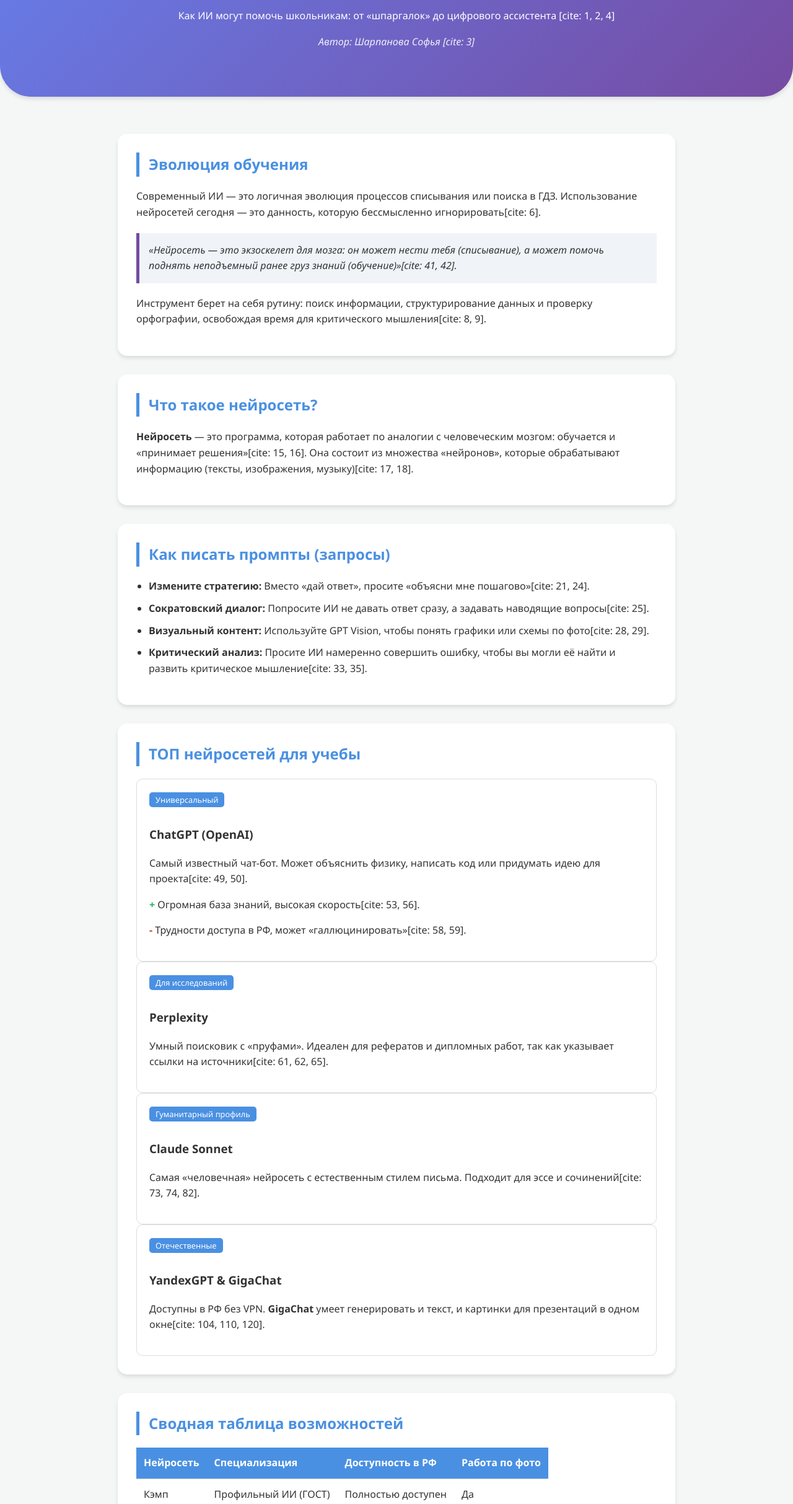
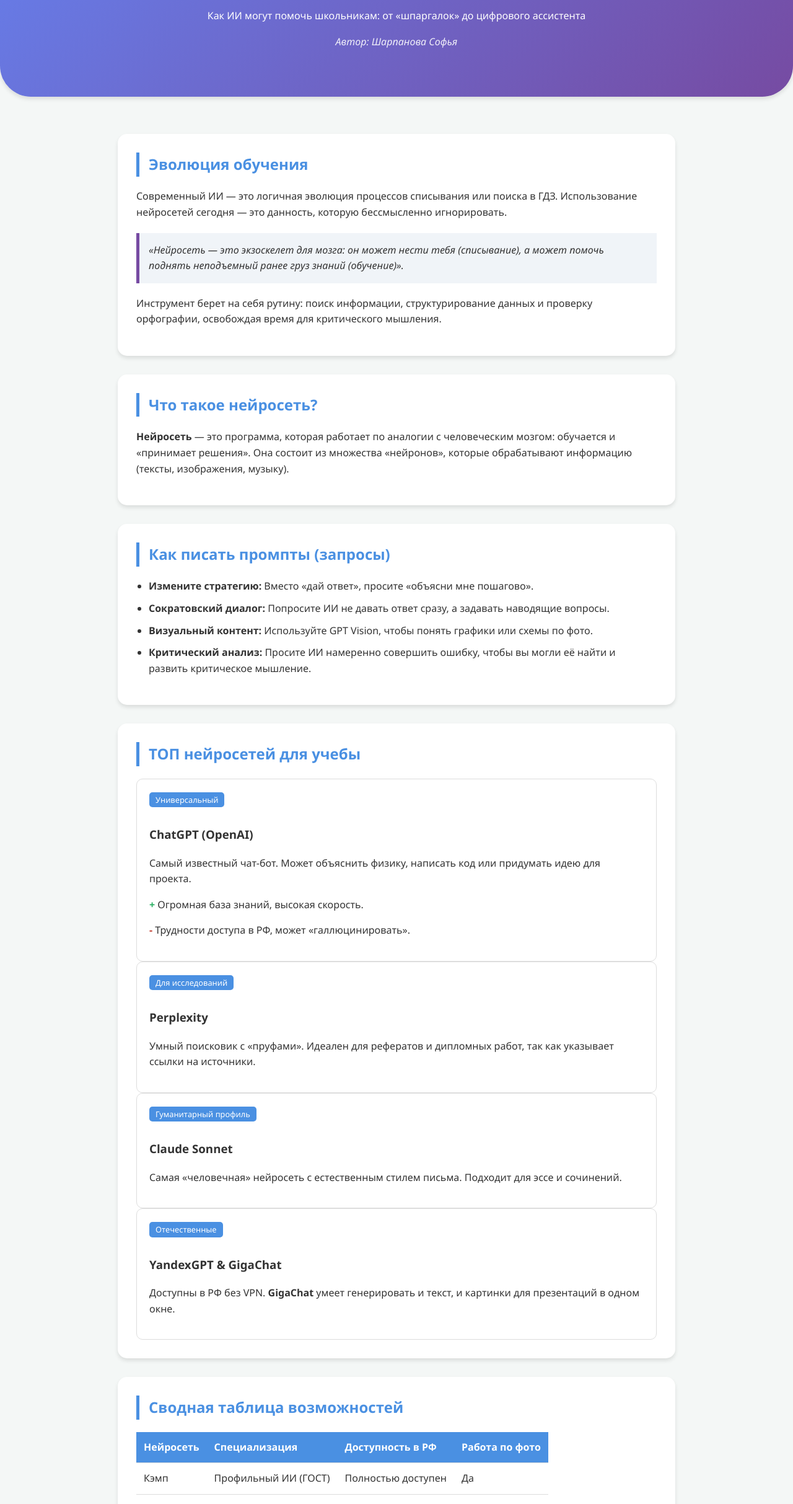
Before and after one commit to SofaSharpanova/Ai-info, a plain HTML site: page index.html in a window 1280 px wide. Shown: the part 127-2553 px from the top of the page at 62% size. Drawn offline with Linux system fonts and the light colour scheme.

Commit message:
Update index.html

```diff
--- a/index.html
+++ b/index.html
@@ -126,33 +126,33 @@
 
 <header>
     <h1>Лучшие нейросети для учебы</h1>
-    <p>Как ИИ могут помочь школьникам: от «шпаргалок» до цифрового ассистента [cite: 1, 2, 4]</p>
-    <p class="author">Автор: Шарпанова Софья [cite: 3]</p>
+    <p>Как ИИ могут помочь школьникам: от «шпаргалок» до цифрового ассистента</p>
+    <p class="author">Автор: Шарпанова Софья</p>
 </header>
 
 <div class="container">
 
     <section>
         <h2>Эволюция обучения</h2>
-        <p>Современный ИИ — это логичная эволюция процессов списывания или поиска в ГДЗ. Использование нейросетей сегодня — это данность, которую бессмысленно игнорировать[cite: 6].</p>
+        <p>Современный ИИ — это логичная эволюция процессов списывания или поиска в ГДЗ. Использование нейросетей сегодня — это данность, которую бессмысленно игнорировать.</p>
         <div class="quote">
-            «Нейросеть — это экзоскелет для мозга: он может нести тебя (списывание), а может помочь поднять неподъемный ранее груз знаний (обучение)»[cite: 41, 42].
+            «Нейросеть — это экзоскелет для мозга: он может нести тебя (списывание), а может помочь поднять неподъемный ранее груз знаний (обучение)».
         </div>
-        <p>Инструмент берет на себя рутину: поиск информации, структурирование данных и проверку орфографии, освобождая время для критического мышления[cite: 8, 9].</p>
+        <p>Инструмент берет на себя рутину: поиск информации, структурирование данных и проверку орфографии, освобождая время для критического мышления.</p>
     </section>
 
     <section>
         <h2>Что такое нейросеть?</h2>
-        <p><strong>Нейросеть</strong> — это программа, которая работает по аналогии с человеческим мозгом: обучается и «принимает решения»[cite: 15, 16]. Она состоит из множества «нейронов», которые обрабатывают информацию (тексты, изображения, музыку)[cite: 17, 18].</p>
+        <p><strong>Нейросеть</strong> — это программа, которая работает по аналогии с человеческим мозгом: обучается и «принимает решения». Она состоит из множества «нейронов», которые обрабатывают информацию (тексты, изображения, музыку).</p>
     </section>
 
     <section>
         <h2>Как писать промпты (запросы)</h2>
         <ul>
-            <li><strong>Измените стратегию:</strong> Вместо «дай ответ», просите «объясни мне пошагово»[cite: 21, 24].</li>
-            <li><strong>Сократовский диалог:</strong> Попросите ИИ не давать ответ сразу, а задавать наводящие вопросы[cite: 25].</li>
-            <li><strong>Визуальный контент:</strong> Используйте GPT Vision, чтобы понять графики или схемы по фото[cite: 28, 29].</li>
-            <li><strong>Критический анализ:</strong> Просите ИИ намеренно совершить ошибку, чтобы вы могли её найти и развить критическое мышление[cite: 33, 35].</li>
+            <li><strong>Измените стратегию:</strong> Вместо «дай ответ», просите «объясни мне пошагово».</li>
+            <li><strong>Сократовский диалог:</strong> Попросите ИИ не давать ответ сразу, а задавать наводящие вопросы.</li>
+            <li><strong>Визуальный контент:</strong> Используйте GPT Vision, чтобы понять графики или схемы по фото.</li>
+            <li><strong>Критический анализ:</strong> Просите ИИ намеренно совершить ошибку, чтобы вы могли её найти и развить критическое мышление.</li>
         </ul>
     </section>
 
@@ -162,27 +162,27 @@
         <div class="card">
             <span class="tag">Универсальный</span>
             <h3>ChatGPT (OpenAI)</h3>
-            <p>Самый известный чат-бот. Может объяснить физику, написать код или придумать идею для проекта[cite: 49, 50].</p>
-            <p><span class="pros">+</span> Огромная база знаний, высокая скорость[cite: 53, 56].</p>
-            <p><span class="cons">-</span> Трудности доступа в РФ, может «галлюцинировать»[cite: 58, 59].</p>
+            <p>Самый известный чат-бот. Может объяснить физику, написать код или придумать идею для проекта.</p>
+            <p><span class="pros">+</span> Огромная база знаний, высокая скорость.</p>
+            <p><span class="cons">-</span> Трудности доступа в РФ, может «галлюцинировать».</p>
         </div>
 
         <div class="card">
             <span class="tag">Для исследований</span>
             <h3>Perplexity</h3>
-            <p>Умный поисковик с «пруфами». Идеален для рефератов и дипломных работ, так как указывает ссылки на источники[cite: 61, 62, 65].</p>
+            <p>Умный поисковик с «пруфами». Идеален для рефератов и дипломных работ, так как указывает ссылки на источники.</p>
         </div>
 
         <div class="card">
             <span class="tag">Гуманитарный профиль</span>
             <h3>Claude Sonnet</h3>
-            <p>Самая «человечная» нейросеть с естественным стилем письма. Подходит для эссе и сочинений[cite: 73, 74, 82].</p>
+            <p>Самая «человечная» нейросеть с естественным стилем письма. Подходит для эссе и сочинений.</p>
         </div>
 
         <div class="card">
             <span class="tag">Отечественные</span>
             <h3>YandexGPT & GigaChat</h3>
-            <p>Доступны в РФ без VPN. <strong>GigaChat</strong> умеет генерировать и текст, и картинки для презентаций в одном окне[cite: 104, 110, 120].</p>
+            <p>Доступны в РФ без VPN. <strong>GigaChat</strong> умеет генерировать и текст, и картинки для презентаций в одном окне.</p>
         </div>
     </section>
 
@@ -231,18 +231,18 @@
         <div class="grid">
             <div class="card">
                 <h4>Решение примеров</h4>
-                <p><strong>Photomath:</strong> Сканирует задачу камерой и выдает пошаговый разбор[cite: 165, 166].</p>
-                <p><strong>MathGPT:</strong> Онлайн-решатель по математике, физике и химии[cite: 164].</p>
+                <p><strong>Photomath:</strong> Сканирует задачу камерой и выдает пошаговый разбор.</p>
+                <p><strong>MathGPT:</strong> Онлайн-решатель по математике, физике и химии.</p>
             </div>
             <div class="card">
                 <h4>Презентации</h4>
-                <p><strong>Prezo:</strong> Превращает документ в презентацию с иллюстрациями[cite: 172].</p>
-                <p><strong>MagicSlides:</strong> Плагин для Google Slides[cite: 178].</p>
+                <p><strong>Prezo:</strong> Превращает документ в презентацию с иллюстрациями.</p>
+                <p><strong>MagicSlides:</strong> Плагин для Google Slides.</p>
             </div>
             <div class="card">
                 <h4>План учебы</h4>
-                <p><strong>Examka.ai:</strong> Формирует планы уроков и контрольные[cite: 182].</p>
-                <p><strong>Study AI:</strong> Составляет интерактивные планы по любой теме[cite: 183].</p>
+                <p><strong>Examka.ai:</strong> Формирует планы уроков и контрольные.</p>
+                <p><strong>Study AI:</strong> Составляет интерактивные планы по любой теме.</p>
             </div>
         </div>
     </section>
@@ -254,4 +254,5 @@
 </div>
 
 </body>
+
 </html>
```
